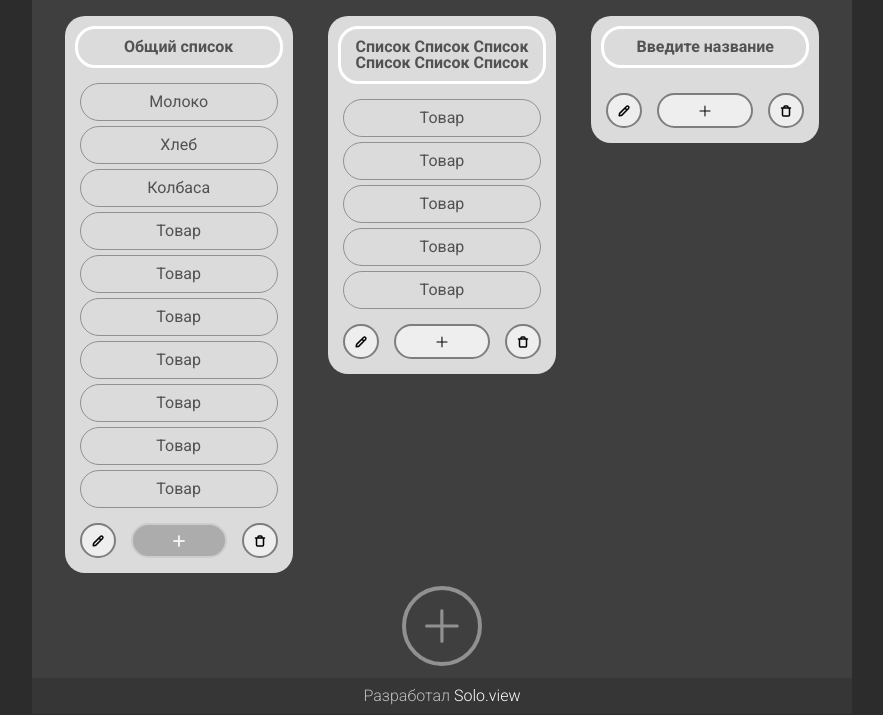
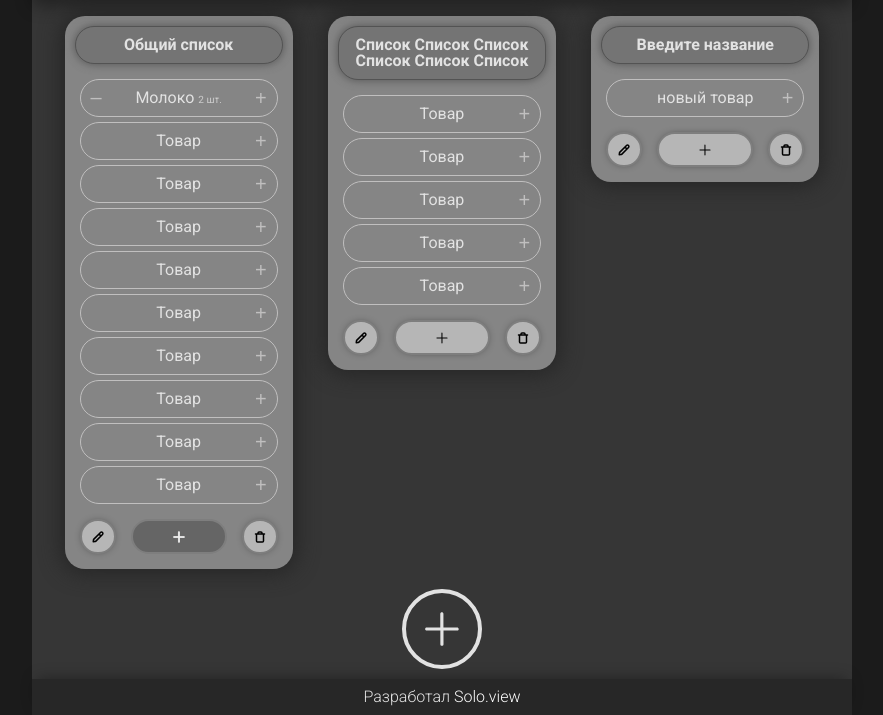
Before and after one commit to Vanesflat/shoping-list, a website: page app/index.html in a window 1280 px wide. Shown: the part 86-801 px from the top of the page, without its empty margins (198-1081 px from the left). Drawn offline with Linux system fonts and the light colour scheme.

Commit message:
Redesign and added new buttons

```diff
--- a/app/index.html
+++ b/app/index.html
@@ -27,16 +27,66 @@
           <div class="shoping-group">
             <h3 class="shoping-group__title">Общий список</h3>
             <ul class="shoping-group__list">
-              <li class="shoping-group__item">Молоко</li>
-              <li class="shoping-group__item">Хлеб</li>
-              <li class="shoping-group__item">Колбаса</li>
-              <li class="shoping-group__item">Товар</li>
-              <li class="shoping-group__item">Товар</li>
-              <li class="shoping-group__item">Товар</li>
-              <li class="shoping-group__item">Товар</li>
-              <li class="shoping-group__item">Товар</li>
-              <li class="shoping-group__item">Товар</li>
-              <li class="shoping-group__item">Товар</li>
+
+              <li class="shoping-group__item">
+                <button class="test counter-btn counter-btn--minus">–</button>
+                Молоко <span>2 шт.</span>
+                <button class="counter-btn counter-btn--plus">+</button>
+              </li>
+
+              <li class="shoping-group__item">
+                <button class="counter-btn counter-btn--minus">–</button>
+                Товар
+                <button class="counter-btn counter-btn--plus">+</button>
+              </li>
+
+              <li class="shoping-group__item">
+                <button class="counter-btn counter-btn--minus">–</button>
+                Товар
+                <button class="counter-btn counter-btn--plus">+</button>
+              </li>
+
+              <li class="shoping-group__item">
+                <button class="counter-btn counter-btn--minus">–</button>
+                Товар
+                <button class="counter-btn counter-btn--plus">+</button>
+              </li>
+
+              <li class="shoping-group__item">
+                <button class="counter-btn counter-btn--minus">–</button>
+                Товар
+                <button class="counter-btn counter-btn--plus">+</button>
+              </li>
+
+              <li class="shoping-group__item">
+                <button class="counter-btn counter-btn--minus">–</button>
+                Товар
+                <button class="counter-btn counter-btn--plus">+</button>
+              </li>
+
+              <li class="shoping-group__item">
+                <button class="counter-btn counter-btn--minus">–</button>
+                Товар
+                <button class="counter-btn counter-btn--plus">+</button>
+              </li>
+
+              <li class="shoping-group__item">
+                <button class="counter-btn counter-btn--minus">–</button>
+                Товар
+                <button class="counter-btn counter-btn--plus">+</button>
+              </li>
+
+              <li class="shoping-group__item">
+                <button class="counter-btn counter-btn--minus">–</button>
+                Товар
+                <button class="counter-btn counter-btn--plus">+</button>
+              </li>
+
+              <li class="shoping-group__item">
+                <button class="counter-btn counter-btn--minus">–</button>
+                Товар
+                <button class="counter-btn counter-btn--plus">+</button>
+              </li>
 
               <div class="shoping-group__controls">
                 <button class="shoping-group__button shoping-group__button-edit">
@@ -73,11 +123,36 @@
               Список Список Список Список Список Список
             </h3>
             <ul class="shoping-group__list">
-              <li class="shoping-group__item">Товар</li>
-              <li class="shoping-group__item">Товар</li>
-              <li class="shoping-group__item">Товар</li>
-              <li class="shoping-group__item">Товар</li>
-              <li class="shoping-group__item">Товар</li>
+
+              <li class="shoping-group__item">
+                <button class="counter-btn counter-btn--minus">–</button>
+                Товар
+                <button class="counter-btn counter-btn--plus">+</button>
+              </li>
+
+              <li class="shoping-group__item">
+                <button class="counter-btn counter-btn--minus">–</button>
+                Товар
+                <button class="counter-btn counter-btn--plus">+</button>
+              </li>
+
+              <li class="shoping-group__item">
+                <button class="counter-btn counter-btn--minus">–</button>
+                Товар
+                <button class="counter-btn counter-btn--plus">+</button>
+              </li>
+
+              <li class="shoping-group__item">
+                <button class="counter-btn counter-btn--minus">–</button>
+                Товар
+                <button class="counter-btn counter-btn--plus">+</button>
+              </li>
+
+              <li class="shoping-group__item">
+                <button class="counter-btn counter-btn--minus">–</button>
+                Товар
+                <button class="counter-btn counter-btn--plus">+</button>
+              </li>
 
               <div class="shoping-group__controls">
                 <button class="shoping-group__button shoping-group__button-edit">
@@ -110,6 +185,11 @@
           <div class="shoping-group">
             <h3 class="shoping-group__title">Введите название</h3>
             <ul class="shoping-group__list">
+              <li class="shoping-group__item">
+                <button class="counter-btn counter-btn--minus">–</button>
+                новый товар
+                <button class="counter-btn counter-btn--plus">+</button>
+              </li>
 
               <div class="shoping-group__controls">
                 <button class="shoping-group__button shoping-group__button-edit">
@@ -147,7 +227,7 @@
         </div> -->
 
         <button class="add-shoping-list-btn">
-          <svg fill="#919191" width="60px" height="60px" viewBox="-7 0 32 32" version="1.1"
+          <svg fill="#e2e2e2" width="60px" height="60px" viewBox="-7 0 32 32" version="1.1"
             xmlns="http://www.w3.org/2000/svg">
             <path
               d="M17.040 15.16h-7.28v-7.24c0-0.48-0.36-0.84-0.84-0.84s-0.84 0.36-0.84 0.84v7.28h-7.24c-0.48-0.040-0.84 0.32-0.84 0.8s0.36 0.84 0.84 0.84h7.28v7.28c0 0.48 0.36 0.84 0.84 0.84s0.84-0.36 0.84-0.84v-7.32h7.28c0.48 0 0.84-0.36 0.84-0.84s-0.44-0.8-0.88-0.8z">
--- a/app/scss/blocks/footer.scss
+++ b/app/scss/blocks/footer.scss
@@ -1,10 +1,11 @@
 .footer {
-  background-color: #363636;
+  background-color: #272727;
+  box-shadow: 0 -5px 15px -5px rgba(0, 0, 0, 0.363);
   text-align: center;
 
   &__text {
     font-weight: 300;
-    color: #bdbdbd;
+    color: #e2e2e2;
     padding: 10px;
   }
 
--- a/app/scss/blocks/header.scss
+++ b/app/scss/blocks/header.scss
@@ -1,9 +1,11 @@
 .header {
-  background-color: #363636;
+  background-color: #272727;
+  box-shadow: 0 10px 15px 0px rgba(0, 0, 0, 0.363);
+  z-index: 1;
 
   &__title {
     margin: 2vh;
-    color: #bdbdbd;
+    color: #e2e2e2;
     font-size: 50px;
     font-weight: 300;
   }
--- a/app/scss/blocks/main.scss
+++ b/app/scss/blocks/main.scss
@@ -1,19 +1,19 @@
 .main {
   flex-grow: 1;
-  background-color: #3f3f3f;
+  background-color: #363636;
 }
 
 .add-shoping-list-btn {
-  position: absolute;
-  left: 50%;
-  bottom: 6%;
+  display: block;
+  margin: 0 auto;
+  margin-bottom: 10px;
   background-color: transparent;
   width: 80px;
   height: 80px;
-  border: 4px solid #919191;
+  border: 4px solid #e2e2e2;
   border-radius: 50%;
   cursor: pointer;
-  transform: translateX(-50%);
+  position: relative;
   transition: all .3s;
 
   svg {
@@ -24,10 +24,10 @@
   }
 
   &:hover {
-    background-color: #919191;
+    background-color: #e2e2e2;
 
     svg path {
-      fill: #3f3f3f;
+      fill: #363636;
     }
   }
 }
--- a/app/scss/blocks/shoping-group.scss
+++ b/app/scss/blocks/shoping-group.scss
@@ -1,17 +1,20 @@
 .shoping-group {
-  background-color: #dbdbdb;
+  background-color: #858585;
   width: 30%;
   min-width: 190px;
   height: 100%;
   padding: 5px;
-  color: #525252;
+  color: #e2e2e2;
   border-radius: 20px;
+  box-shadow: 0 0 20px 5px #272727;
 
   &__title {
     margin: 5px;
     padding: 10px;
-    border: 3px solid #ffffff;
+    background-color: #747474;
+    border: 1px solid #535353;
     border-radius: 20px;
+    box-shadow: 0 0 10px 0px #535353;
     text-align: center;
     font-weight: 700;
     cursor: pointer;
@@ -29,14 +32,20 @@
   }
 
   &__item {
+    position: relative;
     padding: 10px;
-    border: 1px solid #919191;
+    border: 1px solid #c0bfbf;
     border-radius: 20px;
     text-align: center;
     cursor: pointer;
 
+    span {
+      font-size: 10px;
+      color: #e2e2e2c5;
+    }
+
     &:hover {
-      background-color: #ccccccfa;
+      background-color: #727272;
     }
   }
 
@@ -51,15 +60,16 @@
     height: 35px;
     margin-top: 10px;
     padding: 10px;
-    background-color: #eeeeee;
+    background-color: #b6b6b6;
     border: 2px solid #7e7e7e;
     border-radius: 30px;
+    box-shadow: 0px 0px 10px -5px #000000;
     cursor: pointer;
     position: relative;
     transition: all .3s;
 
-    &:hover {
-      background-color: #acacacfa;
+    &:not([disabled]):hover {
+      background-color: #9b9b9b;
 
       svg path {
         stroke: #ffffff;
@@ -84,8 +94,8 @@
     }
 
     &--inactive {
-      background-color: #acacacfa;
-      border-color: #cccccc;
+      background-color: #646464fa;
+      box-shadow: 0 0 0 0;
 
       cursor: default;
 
@@ -96,3 +106,33 @@
     }
   }
 }
+
+.counter-btn {
+  font-size: 20px;
+  color: #c0bfbf;
+  background: none;
+  border: none;
+  position: absolute;
+  top: 50%;
+  transform: translateY(-50%);
+  cursor: pointer;
+
+  &--minus {
+    top: 47%;
+    left: 2%;
+    //временно
+    display: none;
+  }
+
+  &--plus {
+    right: 2%;
+  }
+
+  &:hover {
+    color: inherit;
+  }
+}
+
+.test {
+  display: block;
+}
--- a/app/scss/media.scss
+++ b/app/scss/media.scss
@@ -1,18 +1,20 @@
-@media (max-width: 690px) {
+@media (max-width: 710px) {
   .shoping-group-wrapper {
     padding: 10px;
     gap: 10px;
   }
 }
 
-@media (max-width: 630px) {
+@media (max-width: 645px) {
   .header__title {
-    font-size: 5.5vh;
+    font-size: 45px;
     text-align: center;
   }
 
   .shoping-group-wrapper {
     justify-content: center;
+    padding: 20px;
+    gap: 20px;
   }
 
   .shoping-group {
@@ -51,3 +53,49 @@
     }
   }
 }
+
+@media (max-width: 420px) {
+  .header__title {
+    font-size: 35px;
+  }
+
+  .shoping-group {
+
+    &__title {
+      font-size: 30px;
+      font-weight: 500;
+    }
+
+    &__item {
+      font-size: 25px;
+      font-weight: 300;
+      margin: 2px;
+
+      span {
+        font-size: 15px;
+      }
+    }
+
+    &__button {
+      width: 60px;
+      height: 60px;
+
+      svg {
+        width: 17px;
+        height: 17px;
+      }
+
+      &-add {
+
+        svg {
+          width: 30px;
+          height: 30px;
+        }
+      }
+    }
+  }
+
+  .counter-btn {
+    font-size: 25px;
+  }
+}
--- a/app/scss/style.scss
+++ b/app/scss/style.scss
@@ -1,6 +1,6 @@
 body {
   font-family: 'Roboto', sans-serif;
-  background-color: #2c2c2c;
+  background-color: #1b1b1b;
 }
 
 .wrapper {
```
Also changed, not shown: app/css/style.min.css.
